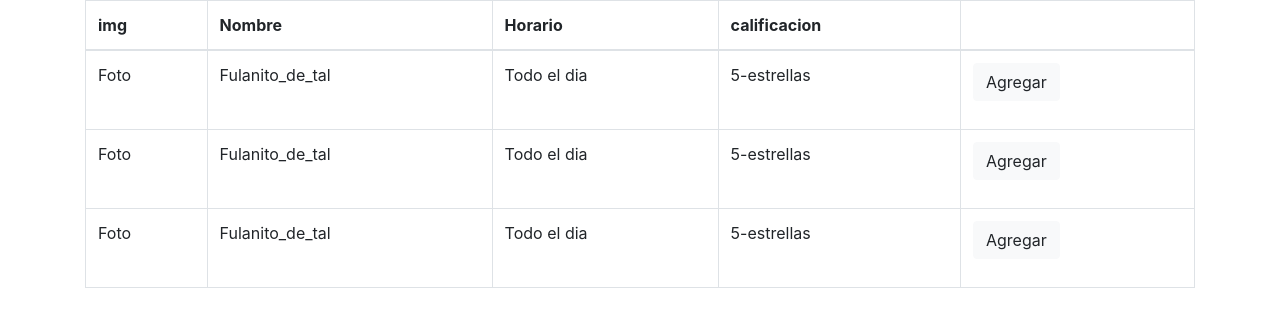
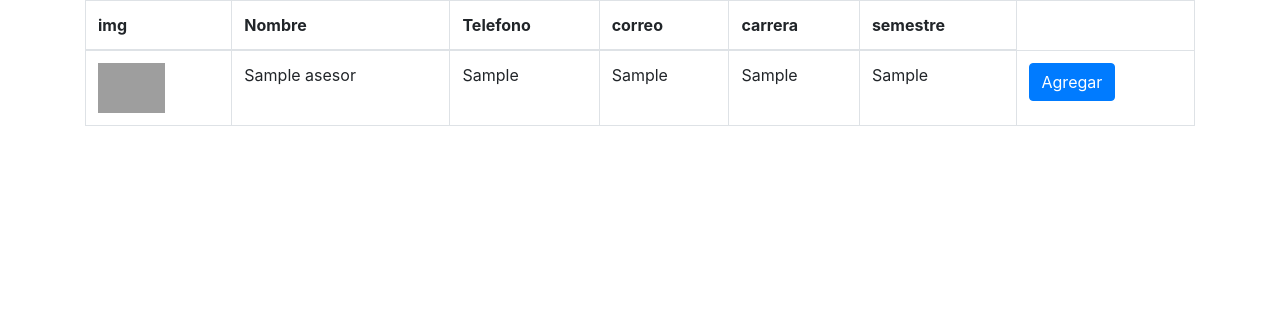
Before and after one commit to musanlori/javerim_app, a PHP site: page /tabla_asesores.php in a window 1280 px wide. Shown: the top 327 px of the page. Run offline with PHP 8.4, Linux system fonts and the light colour scheme; tables that the repository leaves empty or names only in its code hold one stand-in row (values such as "Sample post"); some libraries are stand-ins or nearby versions; grey boxes are pictures that could not be loaded.

Commit message:
Pantalla_semiacabada
se termino de reacomodar la pantalla y se logro realizar la consulta a la base de datos desde la tabla asesor al clickear en una materia.
los datos fueron dezplegados dentro de una taba hecha en HTML-Bootstrap

```diff
--- a/source/tabla_asesores.php
+++ b/source/tabla_asesores.php
@@ -9,6 +9,23 @@
     </head>
     <body>
         <!-- Empieza el Contenido -->
+        <!--Conectando con la base de datos-->
+        <?php
+        $servername = "localhost";
+        $username = "root";
+        $password = '';
+        $dbname = "javerim";
+
+        // Create connection
+        $conn = new mysqli($servername, $username, $password, $dbname);
+        // Check connection
+        if ($conn->connect_error) {
+            die("Connection failed: " . $conn->connect_error);
+        }
+
+        $tablaAsesor = "SELECT * FROM asesor";
+        $resultAsesor = $conn->query($tablaAsesor);
+        ?>
         <!--Tabla con la lista de asesores disponibles para cada materia-->
         <div class="container">
                 <table class="table table-responsive-sm table-bordered table-hover">
@@ -16,52 +33,31 @@
                     <tr>
                       <th>img</th>
                       <th>Nombre</th>
-                      <th>Horario</th>
-                      <th>calificacion</th>
-                      <th> </th>
+                      <th>Telefono</th>
+                      <th>correo</th>
+                      <th>carrera</th>
+                      <th>semestre</th>
                     </tr>
                   </thead>
                   <tbody>
-                    <tr>
-                      <td>Foto</td>
-                      <td>Fulanito_de_tal</td>
-                      <td>Todo el dia</td>
-                      <td>5-estrellas</td>
-                      <td>
-                        <form action="agrega.php">
-                          <div class="form-group">
-                            <button type="submit" class="btn btn-light">Agregar</button>
-                          </div>
-                        </form>
-                      </td>
-                    </tr>
-                    <tr>
-                        <td>Foto</td>
-                        <td>Fulanito_de_tal</td>
-                        <td>Todo el dia</td>
-                        <td>5-estrellas</td>
-                        <td>
-                          <form action="agrega.php">
-                            <div class="form-group">
-                              <button type="submit" class="btn btn-light">Agregar</button>
-                            </div>
-                          </form>
-                        </td>
-                    </tr>
-                    <tr>
-                        <td>Foto</td>
-                        <td>Fulanito_de_tal</td>
-                        <td>Todo el dia</td>
-                        <td>5-estrellas</td>
-                        <td>
-                          <form action="agrega.php">
-                            <div class="form-group">
-                              <button type="submit" class="btn btn-light">Agregar</button>
-                            </div>
-                          </form>
-                        </td>
-                    </tr>
-
+                    <?php
+                      if ($resultAsesor->num_rows > 0) {
+                        // output data of each row
+                        while($row = $resultAsesor->fetch_assoc()) {
+                            echo "<tr>";
+                            echo '<td><img src="../img/contacts_3695.ico" height="50" alt=""></td>';
+                            echo "<td>". $row["nombre_asesor"] ."</td>";
+                            echo "<td>". $row["celular_asesor"] ."</td>";
+                            echo "<td>". $row["correo_asesor"] ."</td>";
+                            echo "<td>". $row["carrera_asesor"] ."</td>";
+                            echo "<td>". $row["semestre_asesor"] ."</td>";
+                            echo '<td><button type="submit" class="btn btn-primary">Agregar</button></td>';
+                            echo "<tr>";
+                        }
+                      } else {
+                        echo "0 results";
+                      }
+                    ?>
                   </tbody>
                 </table>
              </div>
```
Also changed, not shown: source/database.php (+1 -19 lines), img/contacts_3695.ico (added), 9 other files.
